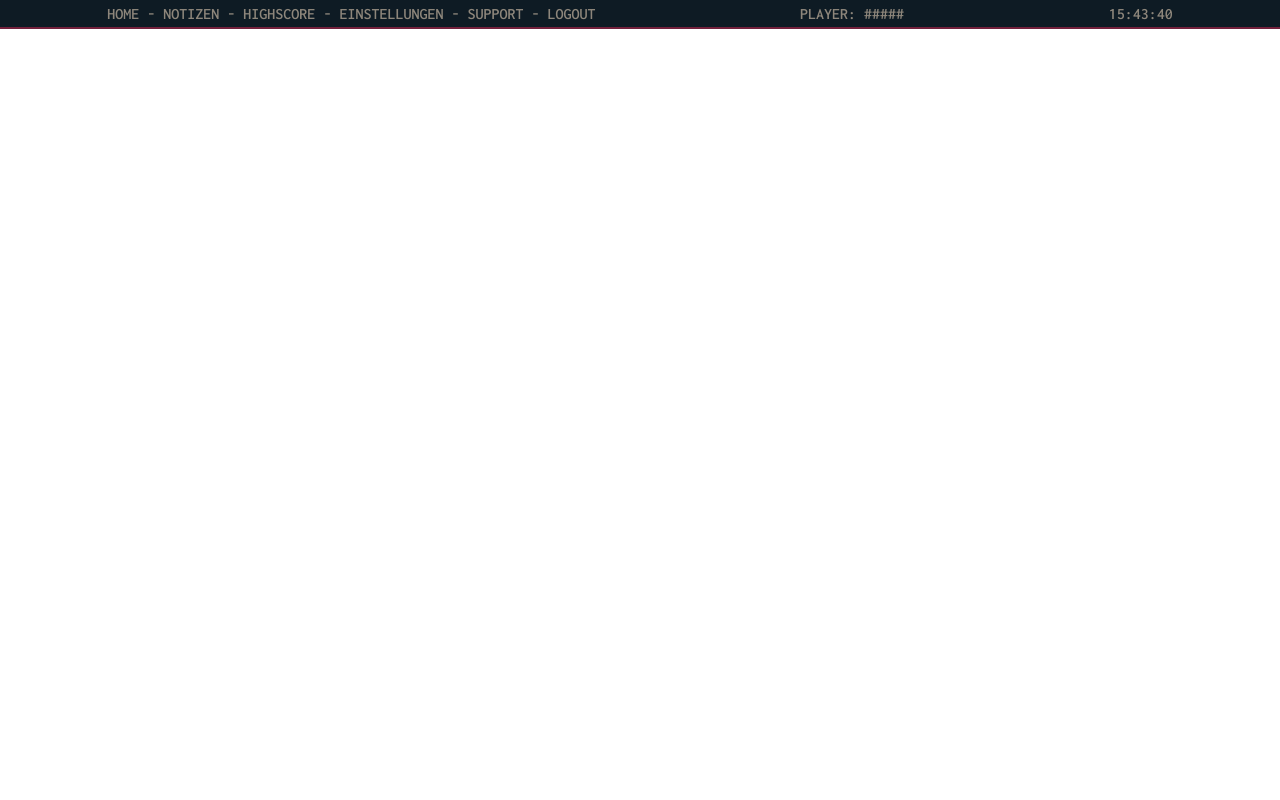
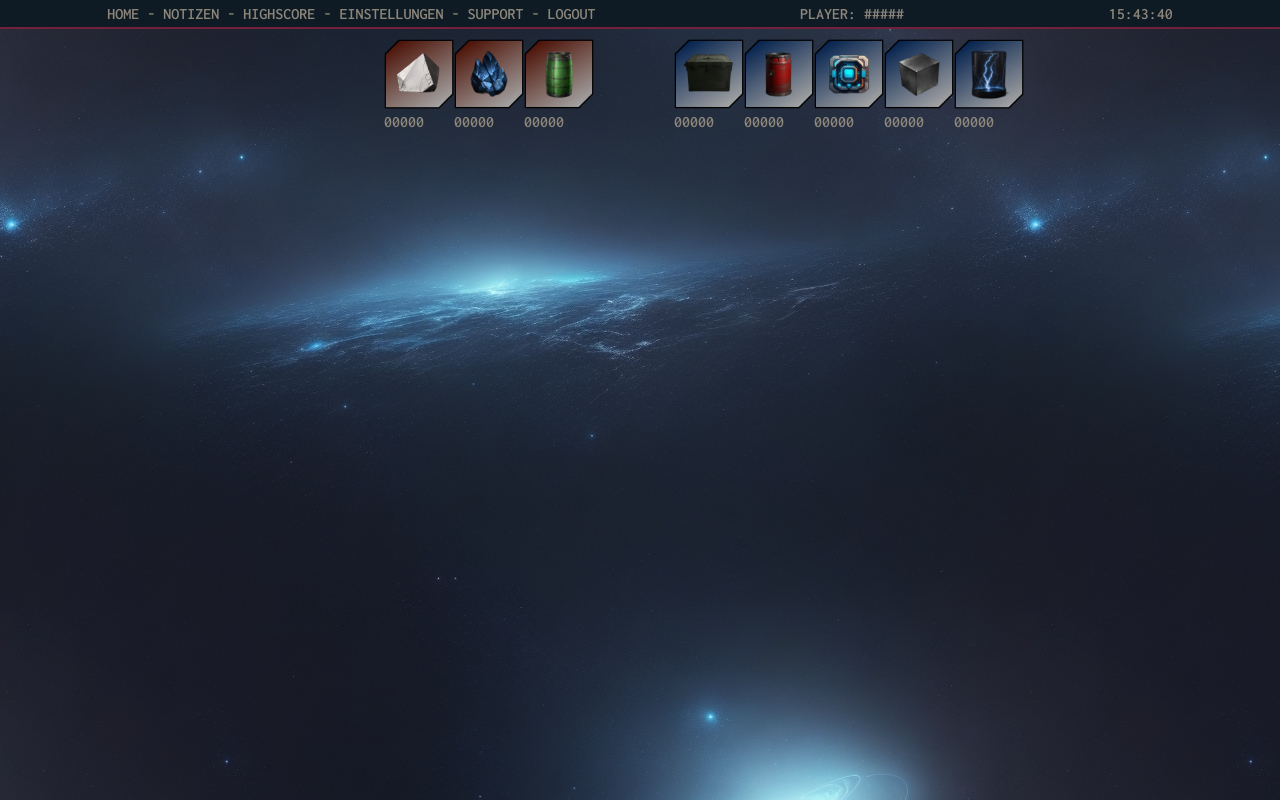
Before and after one commit to Freeman010/projektarbeit_browsergame, a website: page Maik/maik.html in a window 1280 px wide. Drawn offline with Linux system fonts and the light colour scheme.

Commit message:
Img hinzugefügt / Ressorcen fertiggestellt

```diff
--- a/Maik/maik.html
+++ b/Maik/maik.html
@@ -34,17 +34,41 @@
     </header>
     <main>
         <!--RESSORCEN-->
-        <div><img src="" alt=""></div>
-        <div><img src="" alt=""></div>
-        <div><img src="" alt=""></div>
-
-        <div><img src="" alt=""></div>
-        <div><img src="" alt=""></div>
-        <div><img src="" alt=""></div>
-        <div><img src="" alt=""></div>
-        <div><img src="" alt=""></div>
+        <div class="ressorcen">
+            <div>
+                <img src="img/icons/SILICA.png" alt="Silica">
+                <p>00000</p>
+            </div>
+            <div>
+                <img src="img/icons/ORE.png" alt="Ore">
+                <p>00000</p>
+            </div>
+            <div class="extra-space">
+                <img src="img/icons/CHEM.png" alt="Chemicals">
+                <p>00000</p>
+            </div>
+            <div>
+                <img src="img/icons/AMMO.png" alt="Ammunition">
+                <p>00000</p>
+            </div>
+            <div>
+                <img src="img/icons/FUEL.png" alt="Fuel">
+                <p>00000</p>
+            </div>
+            <div>
+                <img src="img/icons/ELECTRONICS.png" alt="Electronics">
+                <p>00000</p>
+            </div>
+            <div>
+                <img src="img/icons/STEEL.png" alt="Steel">
+                <p>00000</p>
+            </div>
+            <div>
+                <img src="img/icons/ENERGY.png" alt="Energy">
+                <p>00000</p>
+            </div>
+        </div>
         <!-- --- -->
-
         <!-- ??? -->
     </main>
     <footer>
--- a/Maik/style.css
+++ b/Maik/style.css
@@ -1,5 +1,9 @@
 * {
     margin: auto;
+}
+
+body {
+    background-image: url("img/background/background-a.jpg");
 }
 
 a {
@@ -35,3 +39,17 @@ p {
     font-weight: 600;
     color: #8D867B;
 }
+
+.ressorcen img{
+    width: 70px;
+}
+
+.ressorcen {
+    width: 40%;
+    padding: 10px;
+    display: flex;
+}
+
+.extra-space {
+    padding: 0 80px 0 0;
+}
```
Also changed, not shown: Maik/img/background/background-a.jpg (added), Maik/img/background/background-b.jpg (added), Maik/img/icons/AMMO.png (added), Maik/img/icons/CHEM.png (added), Maik/img/icons/ELECTRONICS.png (added), Maik/img/icons/ENERGY.png (added), Maik/img/icons/FUEL.png (added), Maik/img/icons/ORE.png (added), Maik/img/icons/SILICA.png (added), Maik/img/icons/STEEL.png (added).
